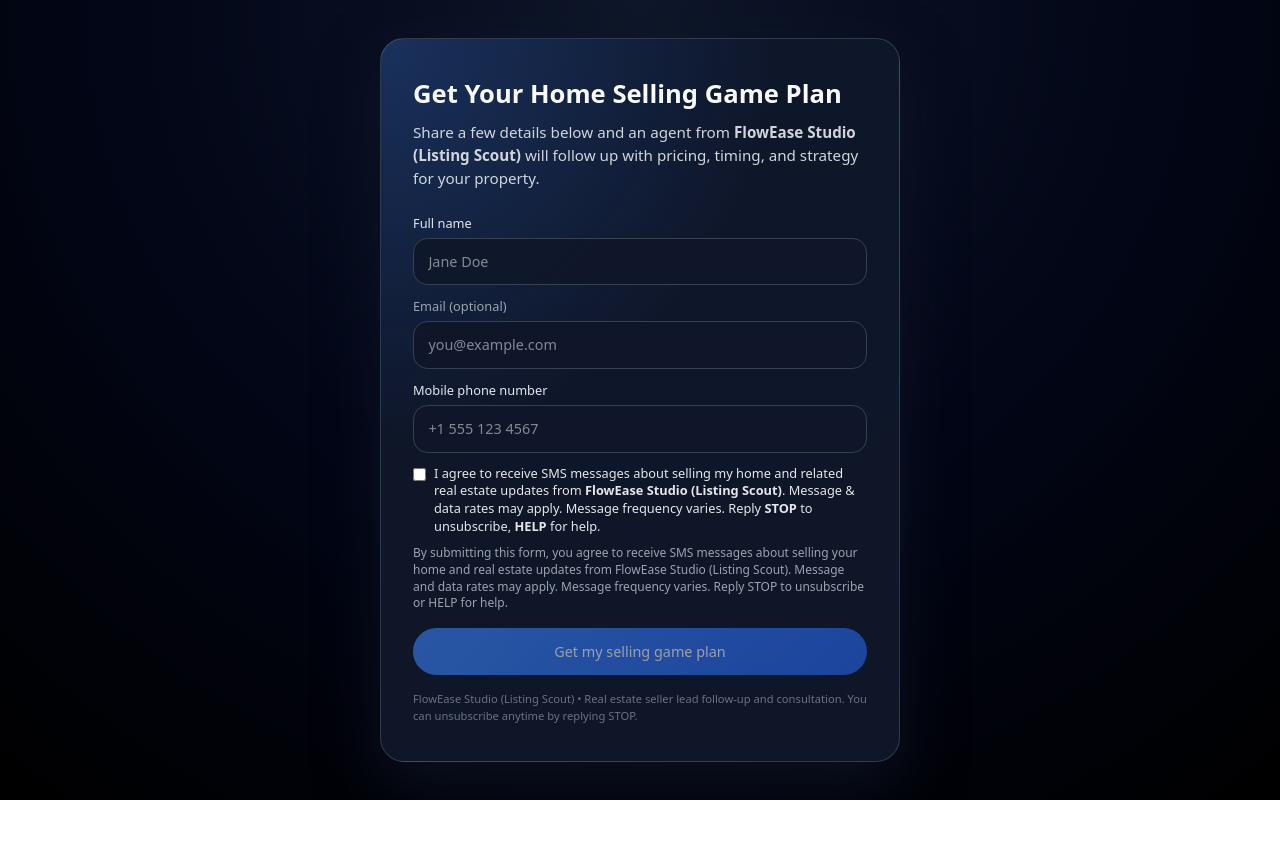
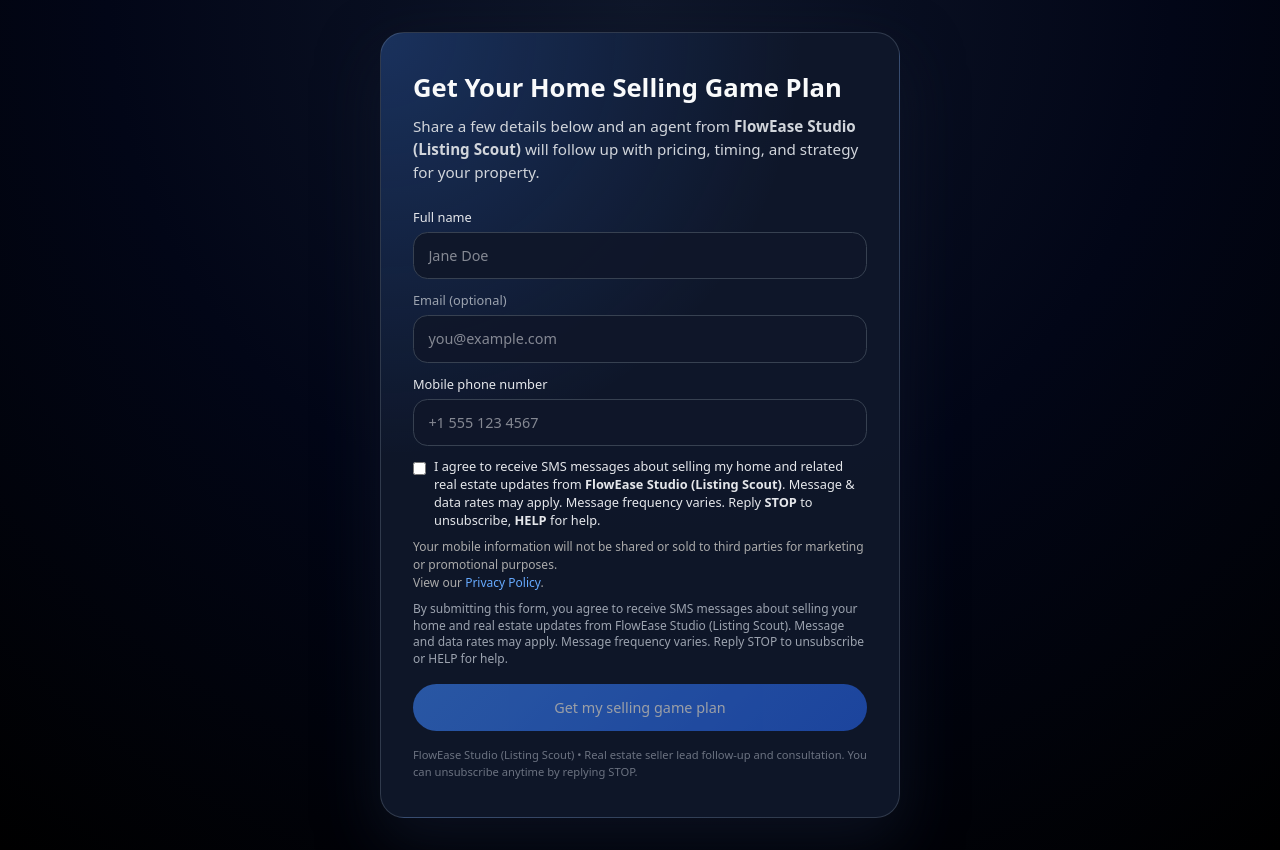
Before and after one commit to machaihenterprise-lab/listing-scout, a Next.js app: page /seller-opt-in in a window 1280 px wide. Before the commit the page ends 800 px from the top, so only its background shows below. Built offline with nearby package versions, Linux system fonts and the light colour scheme.

Commit message:
app/seller-opt-in/page.tsx

```diff
--- a/app/seller-opt-in/page.tsx
+++ b/app/seller-opt-in/page.tsx
@@ -229,6 +229,15 @@
             </span>
           </label>
 
+             <p style={{ fontSize: "0.75rem", color: "#aaa", marginTop: "0.5rem" }}>
+             Your mobile information will not be shared or sold to third parties for marketing or promotional purposes.
+           </p>
+
+             <p style={{ fontSize: "0.75rem", color: "#aaa" }}>
+             View our <a href="https://www.notion.so" target="_blank" style={{ color: "#66aaff" }}>Privacy Policy</a>.
+          </p>
+
+
           {/* Extra explicit text (matches what Telnyx wants) */}
           <p
             style={{
```
